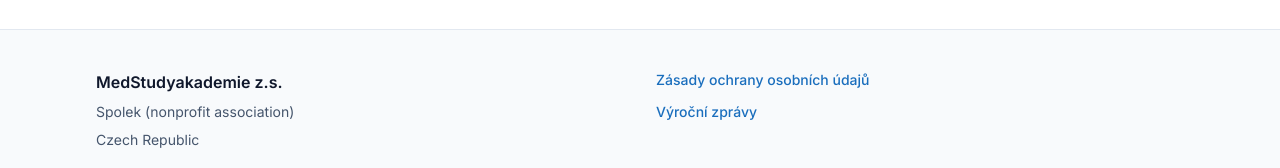
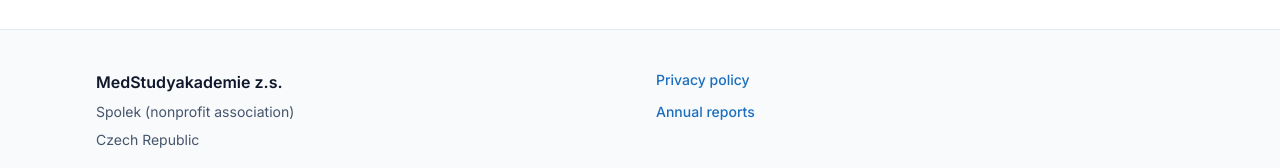
Before and after one commit to medstudy-cz/MedStudyakademie, a Next.js app: page /en in a window 1280 px wide. Shown: the part 4023-4191 px from the top of the page. Built offline with nearby package versions, Linux system fonts and the light colour scheme.

Commit message:
Fix footer link translations and redirect privacy/reports to home

```diff
--- a/messages/en.json
+++ b/messages/en.json
@@ -125,8 +125,8 @@
     "orgType": "Spolek (nonprofit association)",
     "country": "Czech Republic",
     "legalNote": "Activities are carried out in accordance with Czech law and ethical standards.",
-    "privacy": "Zásady ochrany osobních údajů",
-    "annualReports": "Výroční zprávy",
+    "privacy": "Privacy policy",
+    "annualReports": "Annual reports",
     "googleWorkspaceVerification": "MedStudyakademie z.s. is a registered nonprofit association in the Czech Republic providing free educational and integration services to foreigners and healthcare workers.",
     "copyright": "© {year} MedStudyakademie z.s. All rights reserved."
   },
--- a/messages/ru.json
+++ b/messages/ru.json
@@ -125,19 +125,19 @@
     "orgType": "Spolek (некоммерческое объединение)",
     "country": "Чешская Республика",
     "legalNote": "Деятельность осуществляется в соответствии с законодательством ЧР и этическими стандартами.",
-    "privacy": "Zásady ochrany osobních údajů",
-    "annualReports": "Výroční zprávy",
+    "privacy": "Политика конфиденциальности",
+    "annualReports": "Годовые отчёты",
     "googleWorkspaceVerification": "MedStudyakademie z.s. — зарегистрированное некоммерческое объединение в Чешской Республике, предоставляющее бесплатные образовательные и интеграционные услуги иностранцам и медработникам.",
     "copyright": "© {year} MedStudyakademie z.s. Все права защищены."
   },
   "placeholders": {
     "privacy": {
-      "title": "Zásady ochrany osobních údajů",
+      "title": "Политика конфиденциальности",
       "body": "Страница в разработке. Скоро здесь будет полный текст политики конфиденциальности.",
       "back": "На главную"
     },
     "reports": {
-      "title": "Výroční zprávy",
+      "title": "Годовые отчёты",
       "body": "Страница в разработке. Скоро здесь будут годовые отчёты организации.",
       "back": "На главную"
     }
--- a/messages/ua.json
+++ b/messages/ua.json
@@ -125,19 +125,19 @@
     "orgType": "Spolek (некомерційне об'єднання)",
     "country": "Чеська Республіка",
     "legalNote": "Діяльність здійснюється відповідно до законодавства ЧР та етичних стандартів.",
-    "privacy": "Zásady ochrany osobních údajů",
-    "annualReports": "Výroční zprávy",
+    "privacy": "Політика конфіденційності",
+    "annualReports": "Річні звіти",
     "googleWorkspaceVerification": "MedStudyakademie z.s. — зареєстроване некомерційне об'єднання в Чеській Республіці, що надає безкоштовні освітні та інтеграційні послуги іноземцям і медпрацівникам.",
     "copyright": "© {year} MedStudyakademie z.s. Усі права захищені."
   },
   "placeholders": {
     "privacy": {
-      "title": "Zásady ochrany osobních údajů",
+      "title": "Політика конфіденційності",
       "body": "Сторінка готується. Незабаром тут буде повний текст політики конфіденційності.",
       "back": "На головну"
     },
     "reports": {
-      "title": "Výroční zprávy",
+      "title": "Річні звіти",
       "body": "Сторінка готується. Незабаром тут будуть річні звіти організації.",
       "back": "На головну"
     }
--- a/src/app/[locale]/privacy/page.tsx
+++ b/src/app/[locale]/privacy/page.tsx
@@ -1,30 +1,13 @@
-import type { Metadata } from "next";
-import { getTranslations, setRequestLocale } from "next-intl/server";
-import { PlaceholderPage } from "@/components/layout/PlaceholderPage";
+import { setRequestLocale } from "next-intl/server";
+import { redirect } from "@/i18n/navigation";
 
 type PageProps = {
   params: Promise<{ locale: string }>;
 };
 
-export async function generateMetadata({
-  params,
-}: PageProps): Promise<Metadata> {
-  const { locale } = await params;
-  const t = await getTranslations({
-    locale,
-    namespace: "placeholders.privacy",
-  });
-
-  return {
-    title: t("title"),
-    description: t("body"),
-    robots: { index: false, follow: true },
-  };
-}
-
+/** Temporary: redirect until privacy policy page is ready. */
 export default async function PrivacyPage({ params }: PageProps) {
   const { locale } = await params;
   setRequestLocale(locale);
-
-  return <PlaceholderPage namespace="placeholders.privacy" />;
+  redirect({ href: "/", locale });
 }
--- a/src/app/[locale]/reports/page.tsx
+++ b/src/app/[locale]/reports/page.tsx
@@ -1,30 +1,13 @@
-import type { Metadata } from "next";
-import { getTranslations, setRequestLocale } from "next-intl/server";
-import { PlaceholderPage } from "@/components/layout/PlaceholderPage";
+import { setRequestLocale } from "next-intl/server";
+import { redirect } from "@/i18n/navigation";
 
 type PageProps = {
   params: Promise<{ locale: string }>;
 };
 
-export async function generateMetadata({
-  params,
-}: PageProps): Promise<Metadata> {
-  const { locale } = await params;
-  const t = await getTranslations({
-    locale,
-    namespace: "placeholders.reports",
-  });
-
-  return {
-    title: t("title"),
-    description: t("body"),
-    robots: { index: false, follow: true },
-  };
-}
-
+/** Temporary: redirect until annual reports page is ready. */
 export default async function ReportsPage({ params }: PageProps) {
   const { locale } = await params;
   setRequestLocale(locale);
-
-  return <PlaceholderPage namespace="placeholders.reports" />;
+  redirect({ href: "/", locale });
 }
--- a/src/components/layout/Footer.tsx
+++ b/src/components/layout/Footer.tsx
@@ -20,13 +20,13 @@
 
           <div className="flex flex-col gap-3 text-sm">
             <Link
-              href="/privacy"
+              href="/"
               className="font-medium text-primary hover:underline"
             >
               {t("privacy")}
             </Link>
             <Link
-              href="/reports"
+              href="/"
               className="font-medium text-primary hover:underline"
             >
               {t("annualReports")}
```
